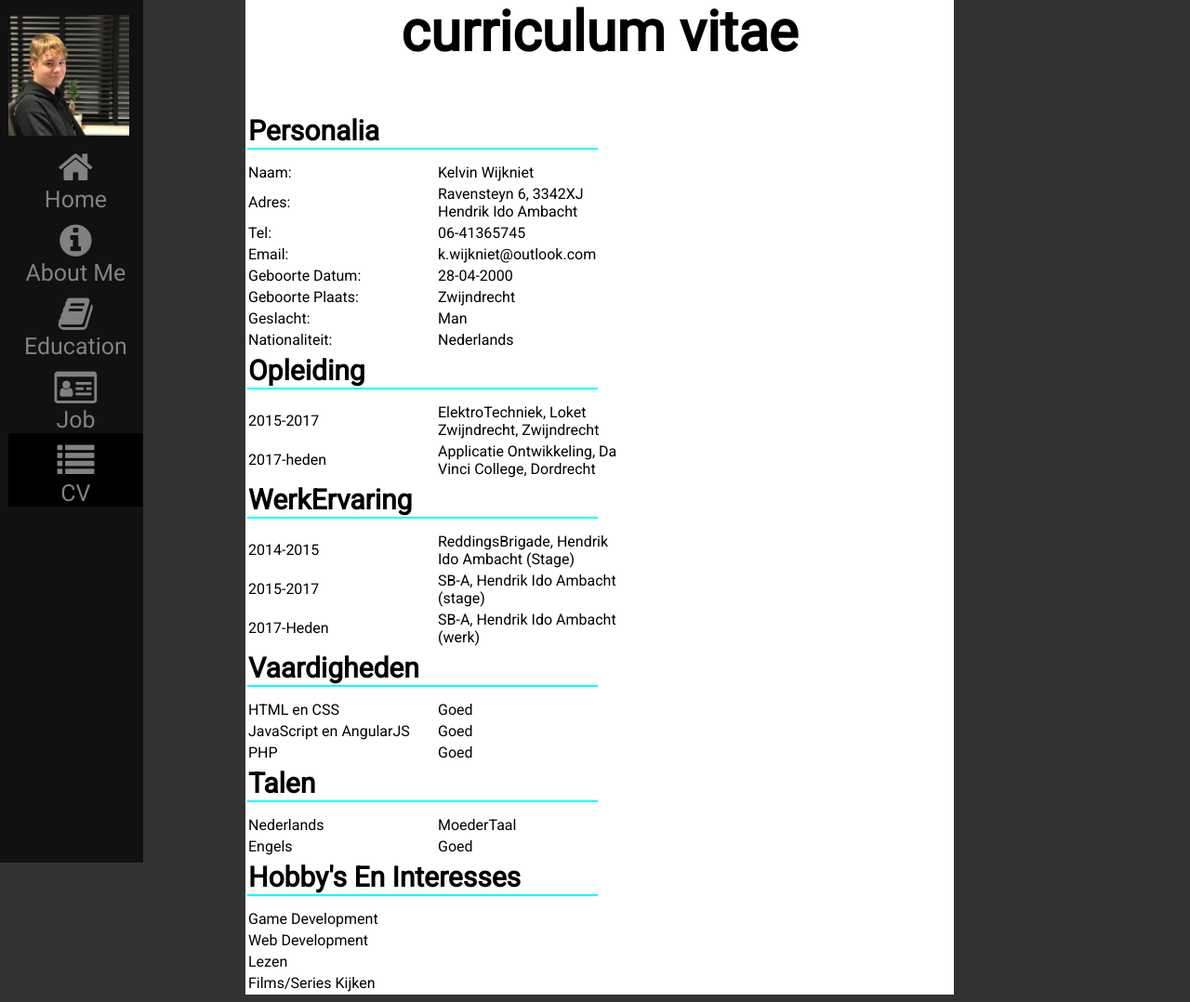
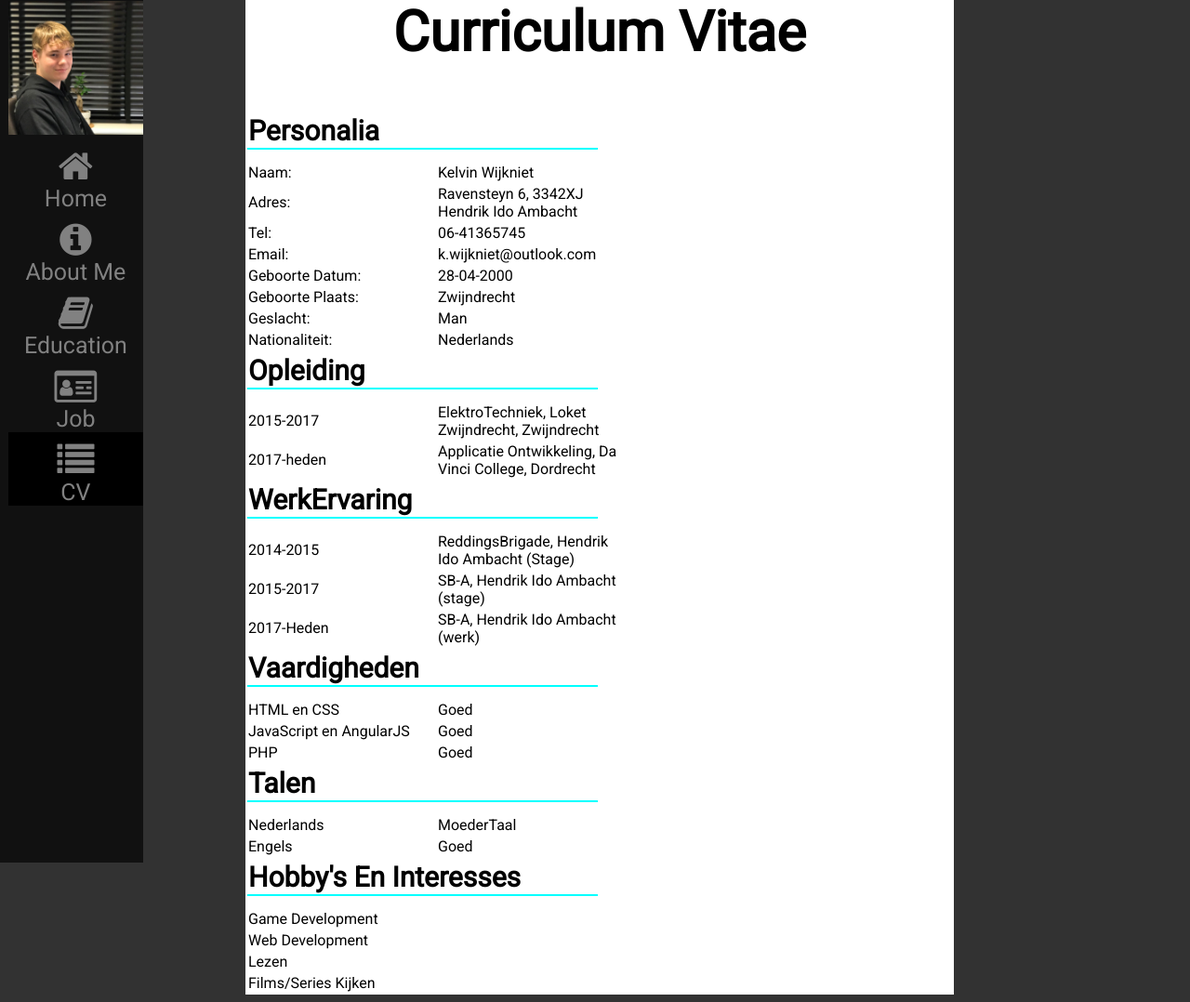
Before and after one commit to davinci-ao17/digitaal-portfolio, a PHP site: page /cv.html in a window 1280 px wide. Shown: the whole page at 93% size. Run offline with PHP 8.4, Linux system fonts and the light colour scheme; lists and menus that the app fills with data are empty.

Commit message:
html update

```diff
--- a/Index.html
+++ b/Index.html
@@ -15,7 +15,7 @@
         <header>
             <nav class="sidenav">
                 <ul>
-                    <li><img src="Images/me.jpg" style="width:90%"></li>
+                    <li><img src="Images/me.jpg" style="width:100%; margin-top: -15px;"></li>
                     <li>
                         <a class="sidenav-active" href="Index.html">
                             <i class="fa fa-home" aria-hidden="true"></i>
--- a/about.html
+++ b/about.html
@@ -15,7 +15,7 @@
         <header>
             <nav class="sidenav">
                 <ul>
-                    <li><img src="Images/me.jpg" style="width:90%"></li>
+                    <li><img src="Images/me.jpg" style="width:100%; margin-top: -15px;"></li>
                     <li>
                         <a href="Index.html">
                             <i class="fa fa-home" aria-hidden="true"></i>
--- a/cv.html
+++ b/cv.html
@@ -15,7 +15,7 @@
         <header>
             <nav class="sidenav cvSideNav">
                 <ul>
-                    <li><img src="Images/me.jpg" style="width:90%"></li>
+                    <li><img src="Images/me.jpg" style="width:100%; margin-top: -15px;"></li>
                     <li>
                         <a href="Index.html">
                             <i class="fa fa-home" aria-hidden="true"></i>
@@ -56,7 +56,7 @@
         </header>
         <main>
             <section class="cv">
-                <h1> curriculum vitae </h1>
+                <h1> Curriculum Vitae </h1>
                 <table style="width: 50%">
                     <tr>
                         <th>Personalia</th>
--- a/education.html
+++ b/education.html
@@ -15,7 +15,7 @@
         <header>
             <nav class="sidenav">
                 <ul>
-                    <li><img src="Images/me.jpg" style="width:90%"></li>
+                    <li><img src="Images/me.jpg" style="width:100%; margin-top: -15px;"></li>
                     <li>
                         <a href="Index.html">
                             <i class="fa fa-home" aria-hidden="true"></i>
--- a/job.html
+++ b/job.html
@@ -15,7 +15,7 @@
         <header>
             <nav class="sidenav">
                 <ul>
-                    <li><img src="Images/me.jpg" style="width:90%"></li>
+                    <li><img src="Images/me.jpg" style="width:100%; margin-top: -15px;"></li>
                     <li>
                         <a href="Index.html">
                             <i class="fa fa-home" aria-hidden="true"></i>
--- a/style.css
+++ b/style.css
@@ -54,11 +54,6 @@ main {
     margin-left: 13vw;
 }
 
-.mainImg{
-    width: 40vw;
-    margin-top: 10px;
-}
-
 .textBox-complete-center {
     text-align: center;
     border: 2px dashed black;
@@ -111,7 +106,9 @@ main {
 
 @media screen and (max-width: 1100px) {
    .sidenav {
-        width: 15vw;
+       width: 15vw;
+       height: 115vh;
+       position: fixed;
     }
 
     .sidenav ul {
```
